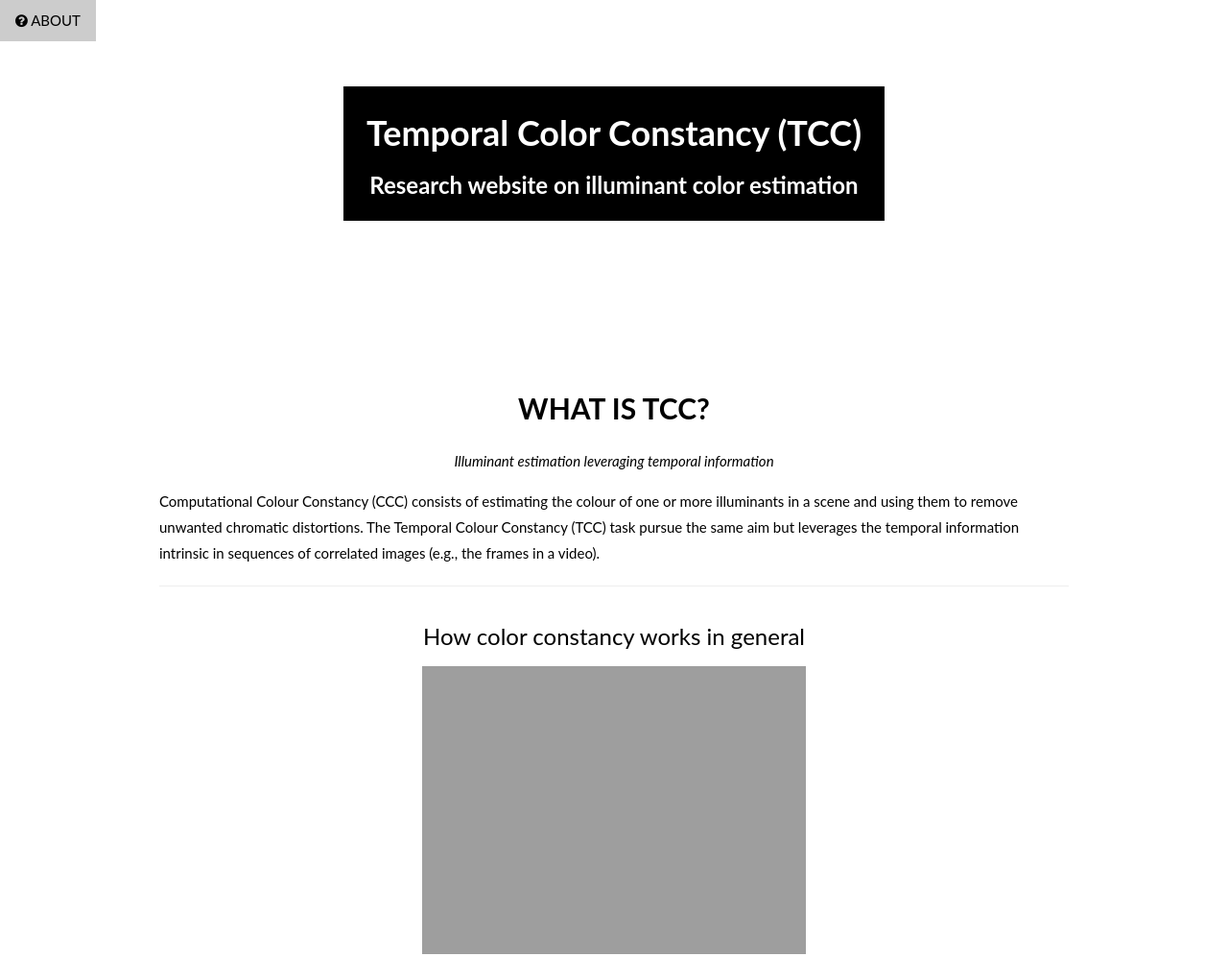
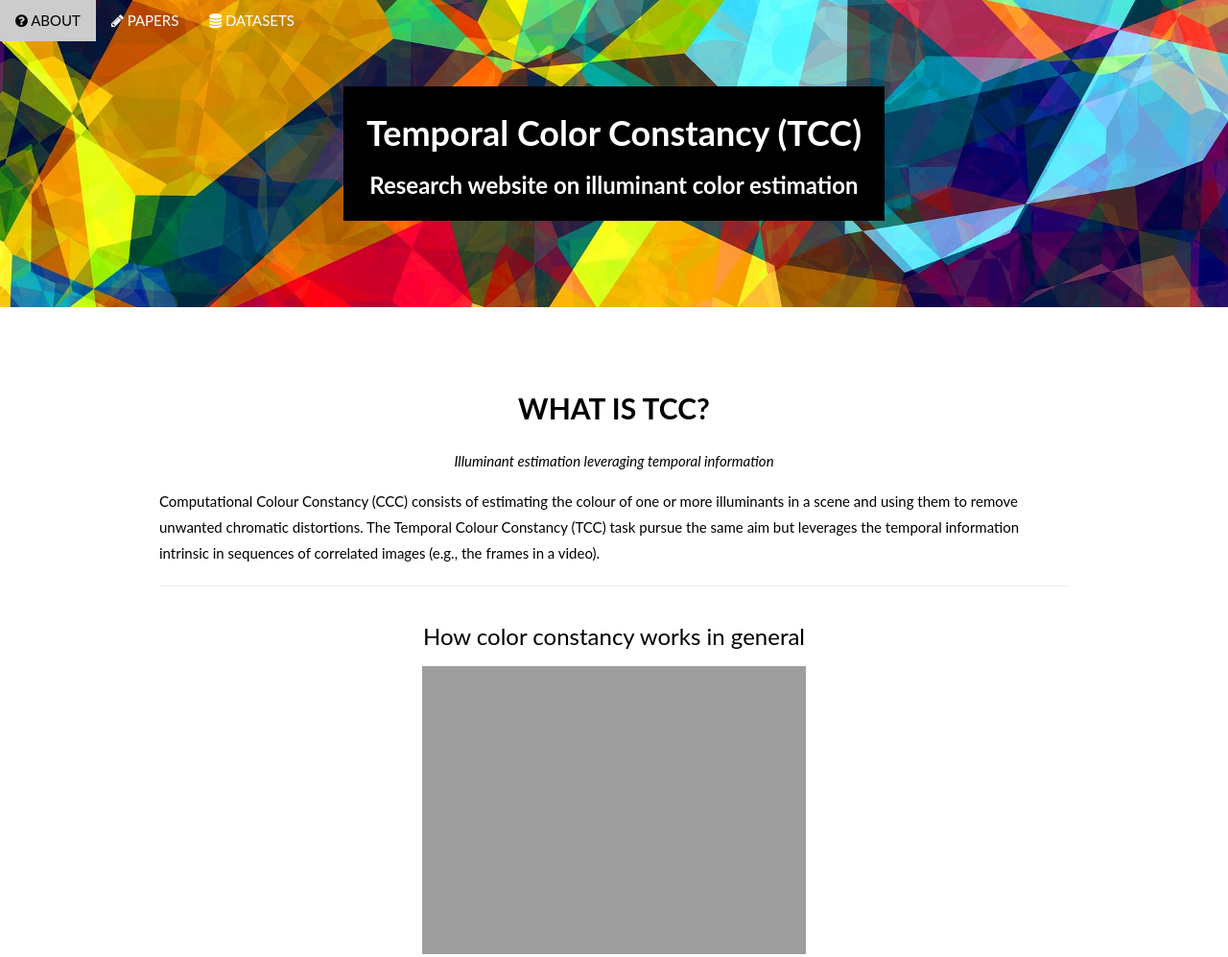
Before and after one commit to matteo-rizzo/tcc-website, a plain HTML site: page index.html in a window 1280 px wide. Shown: the top 997 px of the page at 96% size. Drawn offline with Linux system fonts and the light colour scheme; the site is published under a folder, as on GitHub Pages, so addresses that start at the root find nothing.

```diff
--- a/css/index.css
+++ b/css/index.css
@@ -23,7 +23,7 @@
     background-repeat: no-repeat;
     background-size: cover;
     min-height: 40vh;
-    background-image: url('/../img/bg.jpg');
+    background-image: url('../img/bg.jpg');
 }
 
 #about img {
```
Also changed, not shown: 2 other files.
